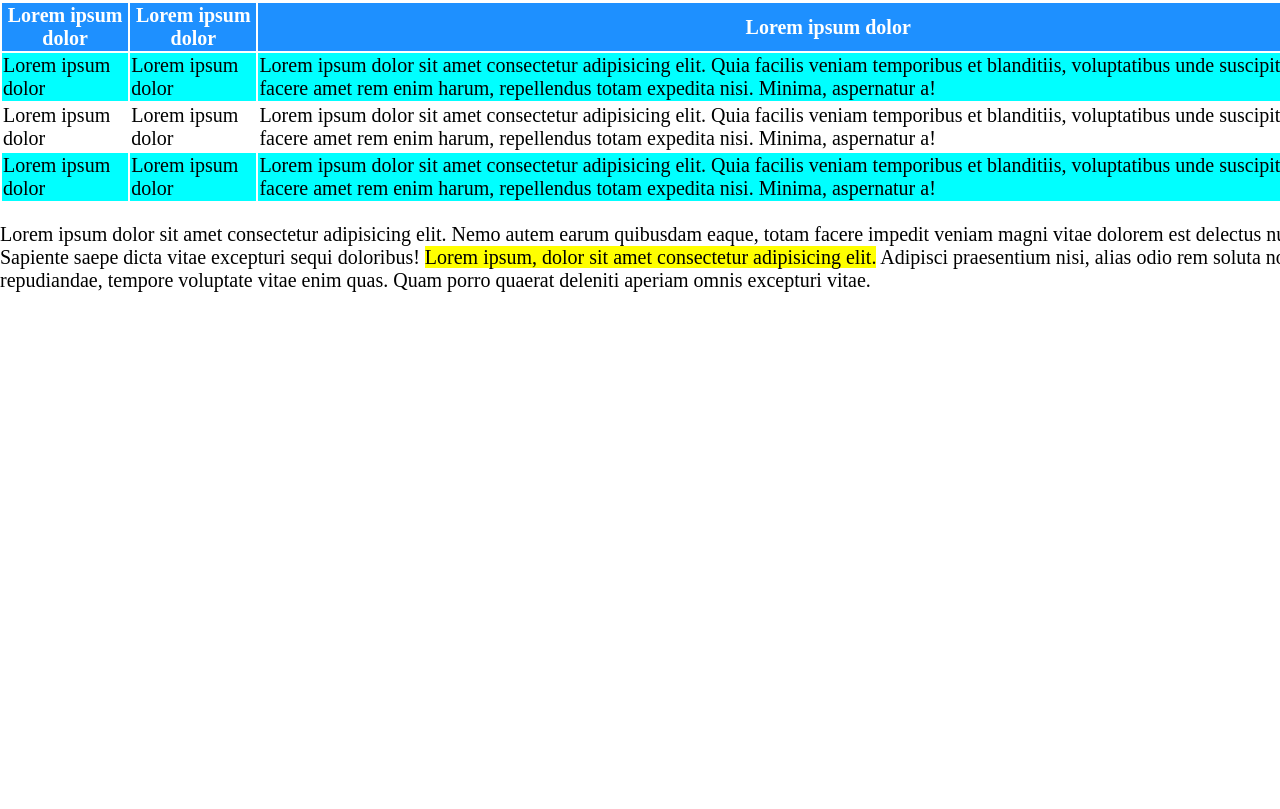
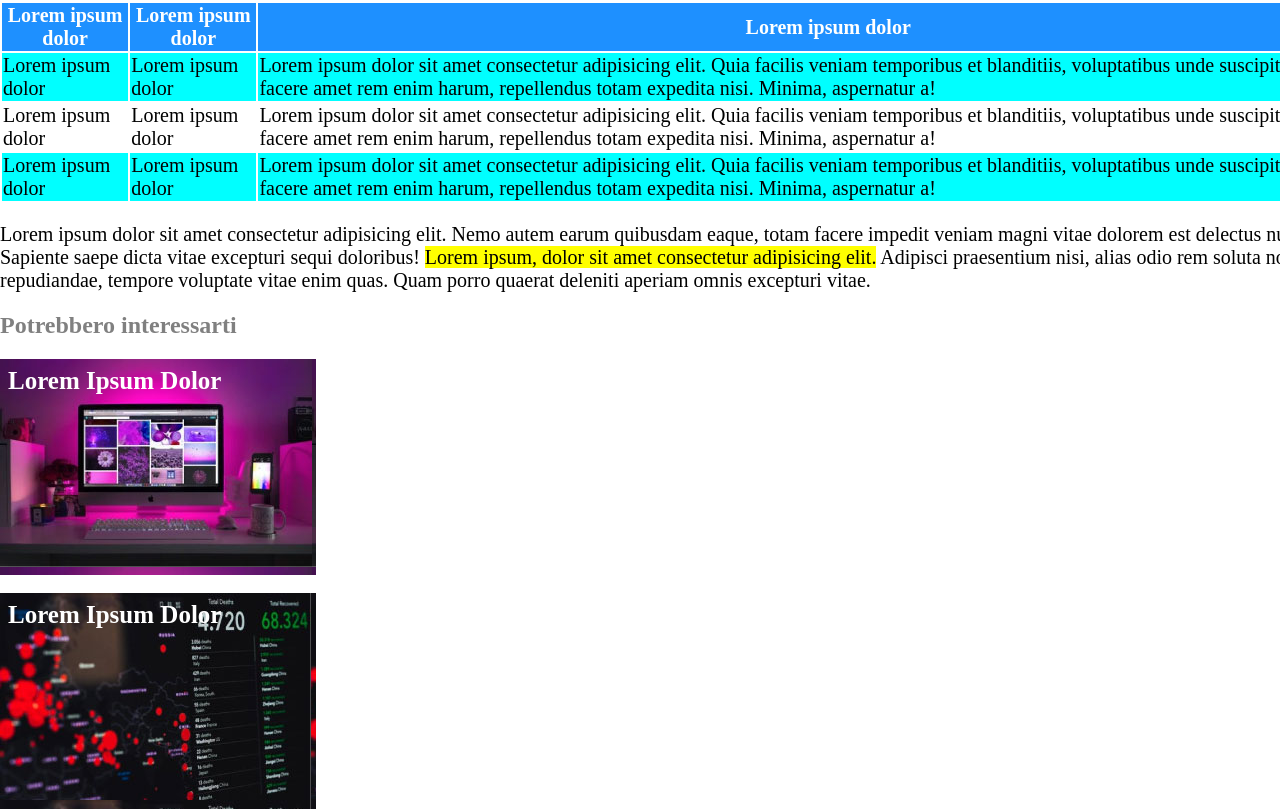
Before and after one commit to FernandoVerderame/html-css-booleaner, a plain HTML site: page index.html in a window 1280 px wide. Shown: the part 1020-1829 px from the top of the page. Before the commit the page ends 1332 px from the top, so only its background shows below. Drawn offline with Linux system fonts and the light colour scheme.

Commit message:
added footer and images

```diff
--- a/css/style.css
+++ b/css/style.css
@@ -67,3 +67,30 @@ th {
 .colore-tabella {
     background-color: aqua;
 }
+
+
+/* Footer */
+footer {
+    width: 1400px;
+    margin: auto;
+    color: grey;
+}
+
+.box-footer {
+    width: 300px;
+    height: 200px;
+}
+
+.first-img {
+    background-image: url('../img/monitor.jpg');
+}
+
+.second-img {
+    background-image: url('../img/graph.jpg');
+}
+
+.first-img, .second-img {
+    color: white;
+    font-size: 25px;
+    padding: 8px;
+}
--- a/index.html
+++ b/index.html
@@ -83,5 +83,14 @@
     </section>
 </main>
 
+<!-- Footer del blog e immagini-->
+<footer>
+    <section>
+    <h2>Potrebbero interessarti</h2>
+        <div class="box-footer first-img"><b>Lorem Ipsum Dolor</b></div>
+        <br>
+        <div class="box-footer second-img"><b>Lorem Ipsum Dolor</b></div>
+    </section>
+</footer>
 </body>
 </html>
```
